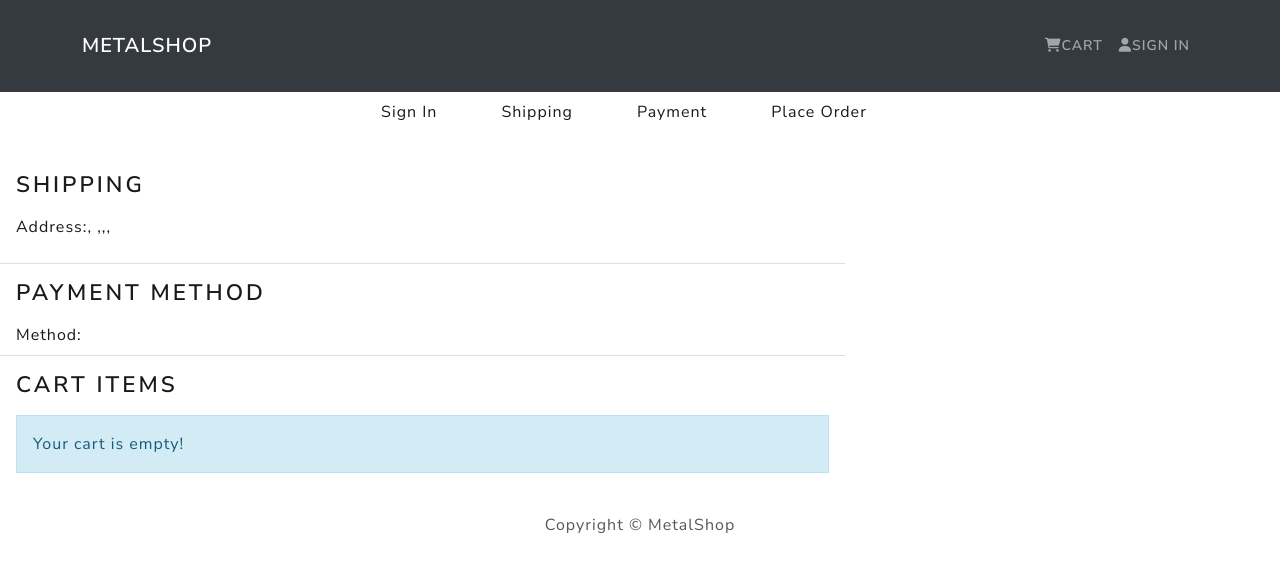
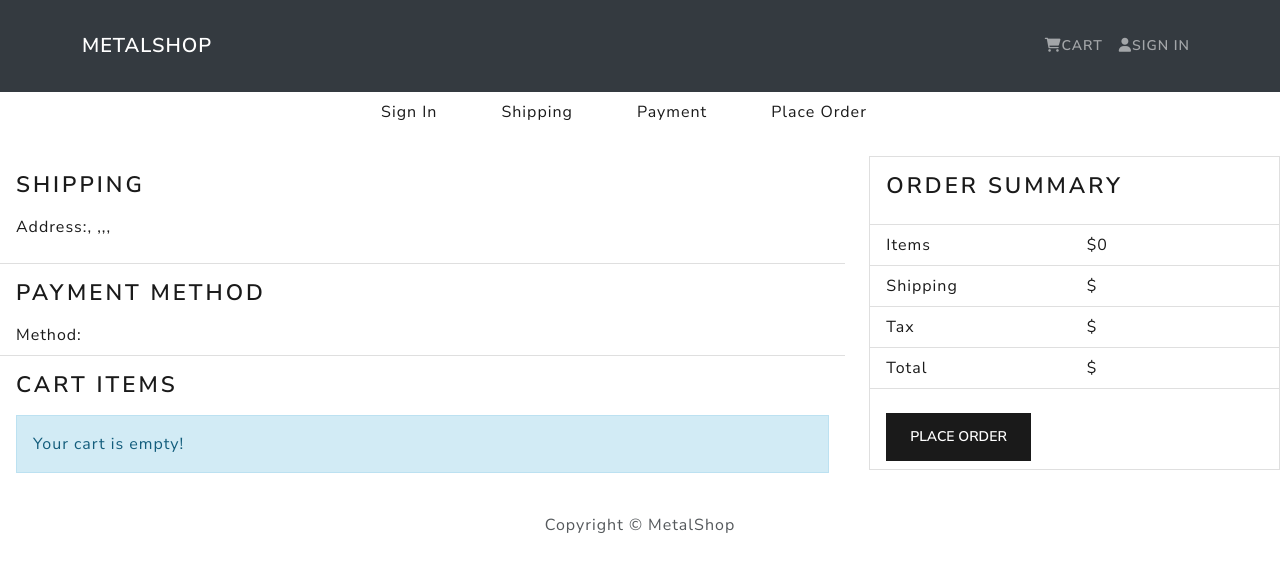
Before and after one commit to Santamaria-Alex/FS-shop, a React (Create React App) app in the folder frontend/: page /placeorder in a window 1280 px wide. Shown: the top 572 px of the page. Built offline with nearby package versions, Linux system fonts and the light colour scheme.

Commit message:
showing order summary. using reduce high order func to calc total items price

```diff
--- a/frontend/src/screens/PlaceOrderScreen.js
+++ b/frontend/src/screens/PlaceOrderScreen.js
@@ -8,6 +8,16 @@ import Message from "../components/Message";
 
 const PlaceOrderScreen = () => {
   const cart = useSelector((state) => state.cart);
+
+  //calc prices
+  cart.itemsPrice = cart.cartItems.reduce(
+    (acc, item) => acc + item.price * item.qty,
+    0
+  );
+
+  const placeOrderHandler = () => {
+    console.log("order");
+  };
 
   return (
     <div>
@@ -65,6 +75,54 @@ const PlaceOrderScreen = () => {
             </ListGroup.Item>
           </ListGroup>
         </Col>
+
+        <Col md={4}>
+          <Card>
+            <ListGroup variant="flush">
+              <ListGroup.Item>
+                <h2>Order Summary</h2>
+              </ListGroup.Item>
+              <ListGroup.Item>
+                <Row>
+                  <Col>Items</Col>
+                  <Col>${cart.itemsPrice}</Col>
+                </Row>
+              </ListGroup.Item>
+
+              <ListGroup.Item>
+                <Row>
+                  <Col>Shipping</Col>
+                  <Col>${cart.shippingPrice}</Col>
+                </Row>
+              </ListGroup.Item>
+
+              <ListGroup.Item>
+                <Row>
+                  <Col>Tax</Col>
+                  <Col>${cart.taxPrice}</Col>
+                </Row>
+              </ListGroup.Item>
+
+              <ListGroup.Item>
+                <Row>
+                  <Col>Total</Col>
+                  <Col>${cart.totalPrice}</Col>
+                </Row>
+              </ListGroup.Item>
+
+              <ListGroup.Item>
+                <Button
+                  type="button"
+                  className="btn-block"
+                  disabled={cart.cartItems === 0}
+                  onClick={placeOrderHandler}
+                >
+                  Place Order
+                </Button>
+              </ListGroup.Item>
+            </ListGroup>
+          </Card>
+        </Col>
       </Row>
     </div>
   );
```
